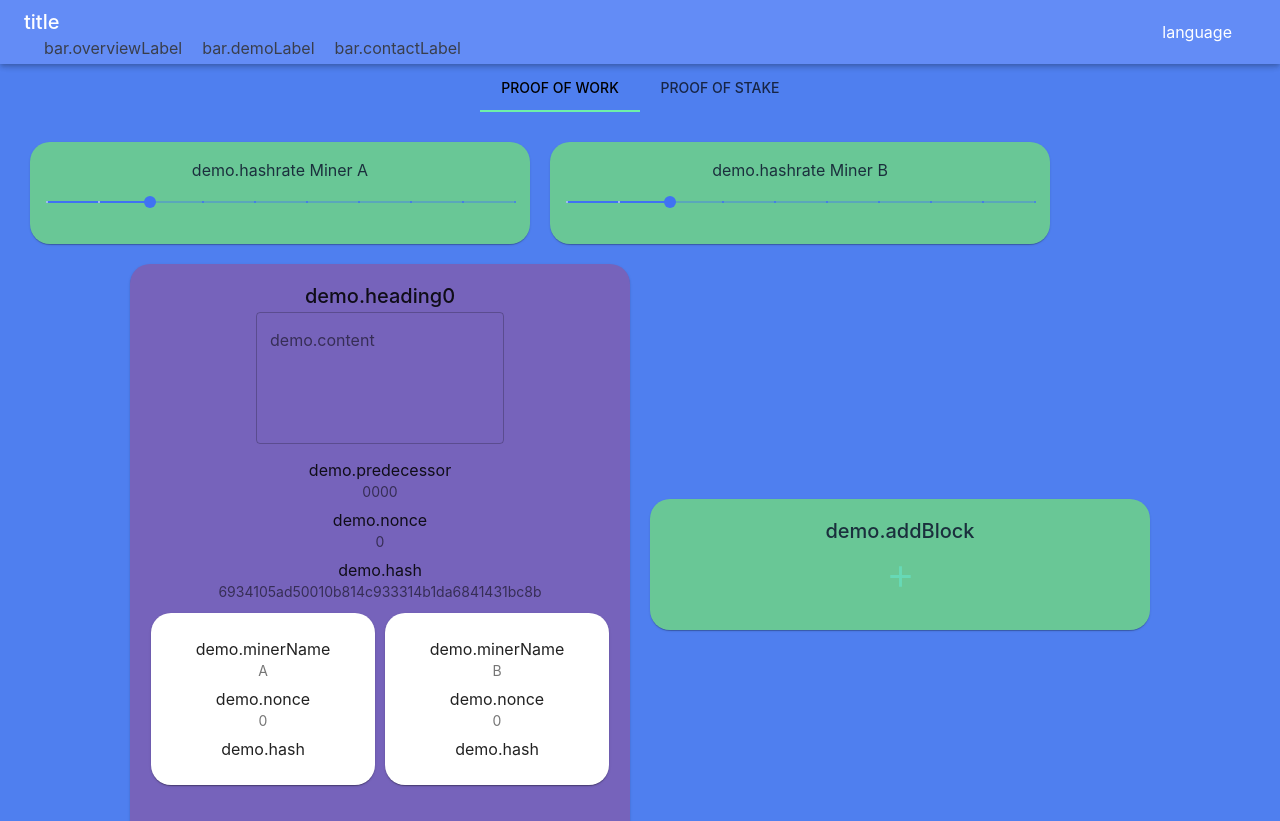
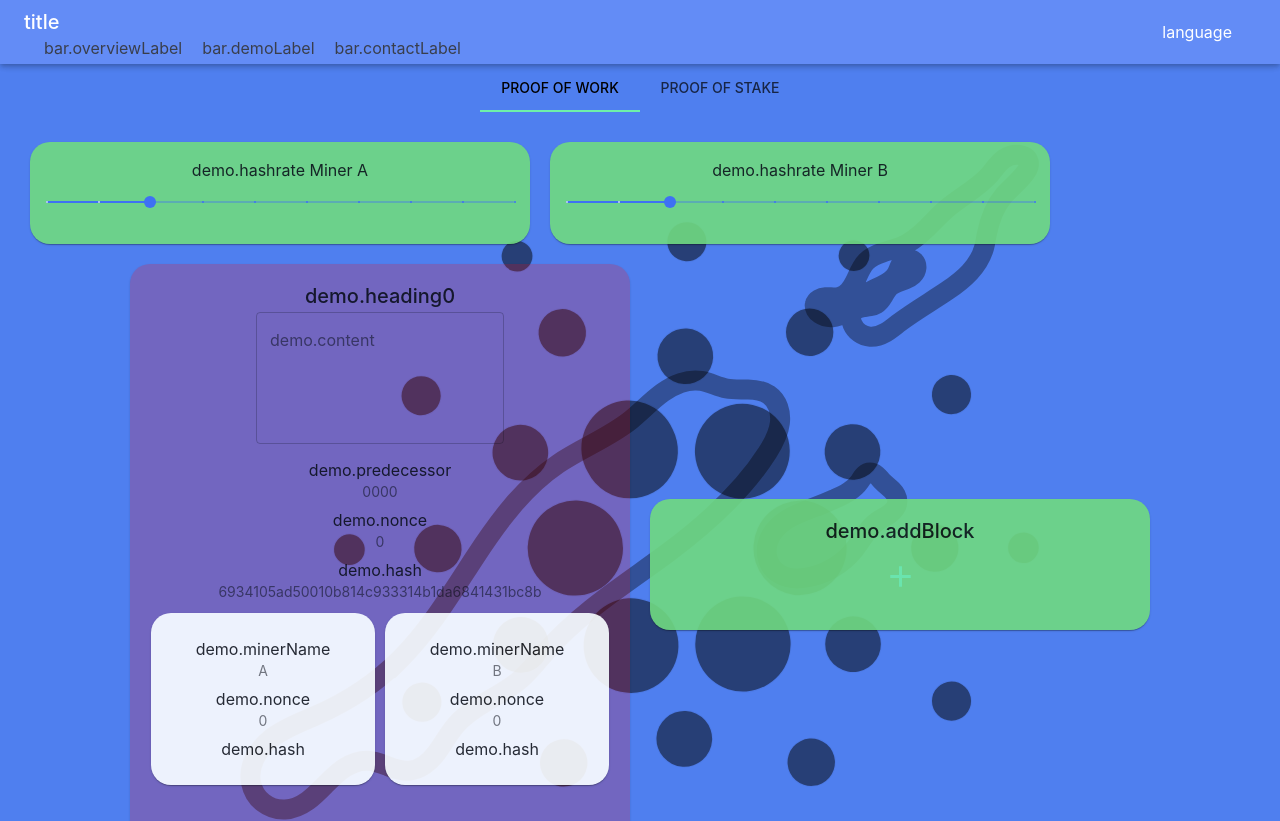
Before and after one commit to toky03/blockchain-demo, a React (Create React App) app: page /block-demo in a window 1280 px wide. Shown: the top 821 px of the page. Built offline with nearby package versions, Linux system fonts and the light colour scheme; a web font is replaced by a local one.

Commit message:
logo hintergrund

```diff
--- a/helm/values.yaml
+++ b/helm/values.yaml
@@ -8,7 +8,7 @@ image:
   repository: toky03/ssp-frontend-image
   pullPolicy: IfNotPresent
   # Overrides the image tag whose default is the chart appVersion.
-  tag: "0.0.6"
+  tag: "0.0.9"
 
 imagePullSecrets: []
 nameOverride: ""
--- a/src/blocks/BlockOverview.tsx
+++ b/src/blocks/BlockOverview.tsx
@@ -2,6 +2,7 @@ import {Tab, Tabs} from "@material-ui/core";
 import React from "react";
 import PowBlockList from "./PowBlockList";
 import PosBlockList from "./PosBlockList";
+import {logoBackground} from "../theming/theme";
 
 function BlockOverview() {
 
@@ -12,13 +13,13 @@ function BlockOverview() {
     };
 
     return (
-        <React.Fragment>
+        <div style={logoBackground}>
             <Tabs value={value} onChange={handleChange} centered>
                 <Tab label="Proof of work"  />
                 <Tab label="Proof of stake"  />
             </Tabs>
             {value === 0 ? <PowBlockList/>: <PosBlockList/>}
-        </React.Fragment>
+        </div>
 
     )
 }
--- a/src/blocks/PosBlock.tsx
+++ b/src/blocks/PosBlock.tsx
@@ -237,9 +237,8 @@ function PosBlock(props: PosBlockInput) {
   return (<Card style={{
     ...cardStyle,
     width: '500px',
-    backgroundColor: proof === 'match' ? '#cde7c0' : '#ff000038',
-    margin: '10px',
-    opacity: '100%',
+    backgroundColor: proof === 'match' ? cardStyle.backgroundColor : '#ff000038',
+    margin: '10px'
   }}>
     <CardContent>
       <Typography variant="h6">
--- a/src/blocks/PowBlock.tsx
+++ b/src/blocks/PowBlock.tsx
@@ -165,9 +165,8 @@ function PowBlock(props: BlockInputProps) {
       <Card style={{
         ...cardStyle,
         width: '500px',
-        backgroundColor: calHash.startsWith('0') ? '#cde7c0' : '#ff000038',
-        margin: '10px',
-        opacity: '100%',
+        backgroundColor: calHash.startsWith('0') ? cardStyle.backgroundColor : '#ff000038',
+        margin: '10px'
       }}>
         <CardContent>
           <Typography variant="h6">
--- a/src/contact/Contact.tsx
+++ b/src/contact/Contact.tsx
@@ -4,7 +4,7 @@ import {useForm} from "../hooks/hooks";
 import axios from "axios";
 import {useState} from "react";
 import MuiAlert, {AlertProps} from '@material-ui/lab/Alert';
-import {cardStyle} from "../theming/theme";
+import {cardStyle, logoBackground} from "../theming/theme";
 import {useTranslation} from "react-i18next";
 import React from "react";
 
@@ -41,7 +41,8 @@ function Contact() {
     let {formValues, handleChange, handleSubmit, resetFormValues} = useForm(initialValues, submitForm)
 
     return (
-        <Container maxWidth={'xs'}>
+        <div style={logoBackground}>
+        <Container maxWidth={'xs'} >
             <Card style={{...cardStyle, padding: '30px', width: undefined}} elevation={10}>
                 <form onSubmit={handleSubmit}>
                     <Grid container spacing={6} direction={'column'} justify={'space-around'}
@@ -93,6 +94,7 @@ function Contact() {
                 </Alert>
             </Snackbar>
         </Container>
+    </div>
     )
 
 }
--- a/src/theming/theme.ts
+++ b/src/theming/theme.ts
@@ -1,5 +1,6 @@
 import {createMuiTheme} from "@material-ui/core";
 import {CSSProperties} from "@material-ui/styles";
+
 const fontHeading = [
     '-apple-system',
     'BlinkMacSystemFont',
@@ -80,10 +81,19 @@ export const cardStyle: CSSProperties = {
     width: '500px',
     backgroundColor: '#70DA81',
     borderRadius: '20px',
-    opacity: '80%',
+    opacity: '90%',
     margin: '10px',
     textAlign: "center"
 };
+
+export const logoBackground: CSSProperties = {
+    backgroundImage: 'url(./ssp_logo_light.svg)',
+    backgroundSize: "100vh auto",
+    backgroundRepeat: 'no-repeat',
+    backgroundPosition: '0 10vh',
+    backgroundAttachment: "fixed",
+    backgroundPositionX: 'center',
+}
 
 export const minerCard = {
     ...cardStyle,
```
Also changed, not shown: public/ssp_logo_light.svg (added), 1 other file (tests, documents, lock files or other folders).
